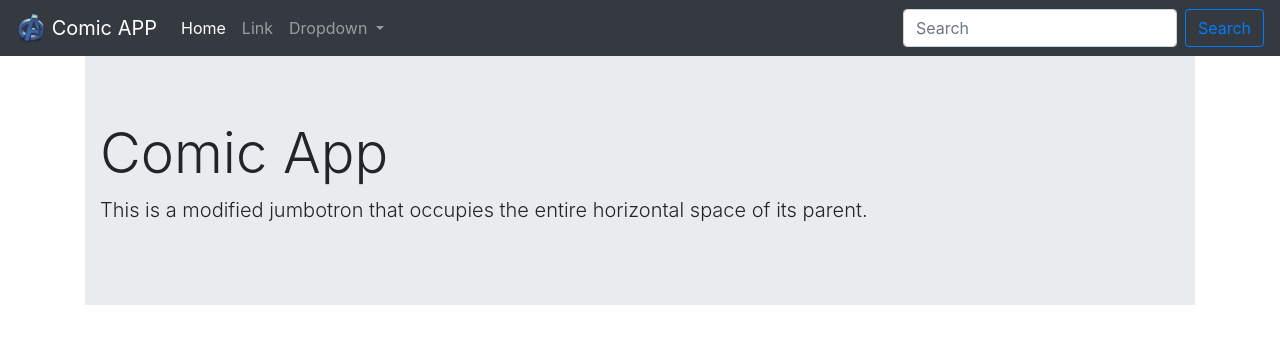
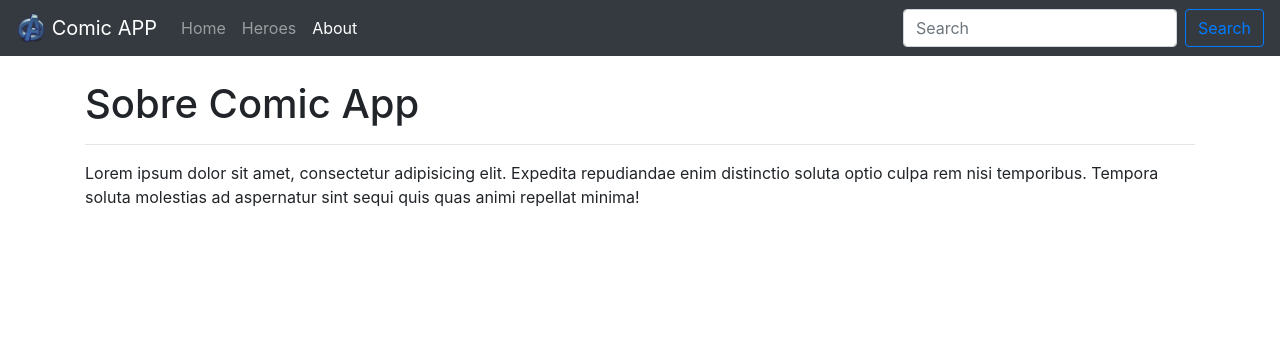
Before and after one commit to samir04m/Angular-comicApp, an Angular app: page /about in a window 1280 px wide. Before the commit this address led to /home. Shown: the top 344 px of the page. Built offline with nearby package versions, Linux system fonts and the light colour scheme.

Commit message:
Mejoras en vitas e inclusion de animaciones css

```diff
--- a/src/app/app.component.html
+++ b/src/app/app.component.html
@@ -1,7 +1,8 @@
 <app-navbar></app-navbar>
 
+<router-outlet></router-outlet>
+
 <div class="container">
-   <router-outlet></router-outlet>
 
 
 </div>
--- a/src/app/app.routes.ts
+++ b/src/app/app.routes.ts
@@ -1,8 +1,12 @@
 import { RouterModule, Routes } from '@angular/router';
 import { HomeComponent } from './components/home/home.component';
+import { AboutComponent } from './components/about/about.component';
+import { HeroesComponent } from './components/heroes/heroes.component';
 
 const app_routes: Routes = [
   { path: 'home', component: HomeComponent },
+  { path: 'about', component: AboutComponent },
+  { path: 'heroes', component: HeroesComponent },
   { path: '**', pathMatch: 'full', redirectTo: 'home' }
 ];
 
--- a/src/app/components/about/about.component.html
+++ b/src/app/components/about/about.component.html
@@ -1 +1,8 @@
-<p>about works!</p>
+<br>
+<div class="container">
+
+   <h1 class="animated fadeIn fast">Sobre Comic App</h1>
+   <hr>
+   <p class="animated fadeIn">Lorem ipsum dolor sit amet, consectetur adipisicing elit. Expedita repudiandae enim distinctio soluta optio culpa rem nisi temporibus. Tempora soluta molestias ad aspernatur sint sequi quis quas animi repellat minima!</p>
+
+</div>
--- a/src/app/components/home/home.component.html
+++ b/src/app/components/home/home.component.html
@@ -1,4 +1,4 @@
-<div class="jumbotron jumbotron-fluid">
+<div class="jumbotron jumbotron-fluid animated fadeIn">
   <div class="container">
     <h1 class="display-4">Comic App</h1>
     <p class="lead">This is a modified jumbotron that occupies the entire horizontal space of its parent.</p>
--- a/src/app/components/shared/navbar/navbar.component.html
+++ b/src/app/components/shared/navbar/navbar.component.html
@@ -11,22 +11,15 @@
 
   <div class="collapse navbar-collapse" id="navbarSupportedContent">
     <ul class="navbar-nav mr-auto">
-      <li class="nav-item active">
-        <a class="nav-link" href="#">Home <span class="sr-only">(current)</span></a>
+
+      <li class="nav-item" routerLinkActive="active">
+        <a class="nav-link" [routerLink]="['home']">Home</a>
       </li>
-      <li class="nav-item">
-        <a class="nav-link" href="#">Link</a>
+      <li class="nav-item" routerLinkActive="active">
+        <a class="nav-link" [routerLink]="['heroes']">Heroes</a>
       </li>
-      <li class="nav-item dropdown">
-        <a class="nav-link dropdown-toggle" href="#" id="navbarDropdown" role="button" data-toggle="dropdown" aria-haspopup="true" aria-expanded="false">
-          Dropdown
-        </a>
-        <div class="dropdown-menu" aria-labelledby="navbarDropdown">
-          <a class="dropdown-item" href="#">Action</a>
-          <a class="dropdown-item" href="#">Another action</a>
-          <div class="dropdown-divider"></div>
-          <a class="dropdown-item" href="#">Something else here</a>
-        </div>
+      <li class="nav-item" routerLinkActive="active">
+        <a class="nav-link" [routerLink]="['about']">About</a>
       </li>
 
     </ul>
--- a/src/styles.css
+++ b/src/styles.css
@@ -1 +1,47 @@
-/* You can add global styles to this file, and also import other style files */
+
+.separador{
+  margin-top: 1rem;
+}
+
+.info-heroe{
+  display: flex;
+  flex-direction: column;
+  justify-content: center;
+  align-items: center;
+}
+.info-heroe button{
+  margin-top: 2rem;
+}
+
+
+/*********
+Animaciones
+ */
+
+.animated {
+  -webkit-animation-duration: 1s;
+  animation-duration: 1s;
+  -webkit-animation-fill-mode: both;
+  animation-fill-mode: both;
+}
+
+.fast {
+  -webkit-animation-duration: 0.4s;
+  animation-duration: 0.4s;
+  -webkit-animation-fill-mode: both;
+  animation-fill-mode: both;
+}
+
+@keyframes fadeIn {
+  from {
+    opacity: 0;
+  }
+
+  to {
+    opacity: 1;
+  }
+}
+
+.fadeIn {
+  animation-name: fadeIn;
+}
```
